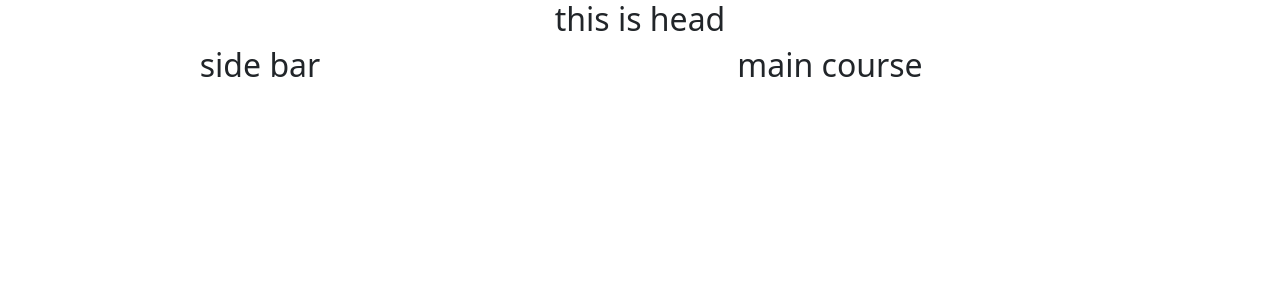
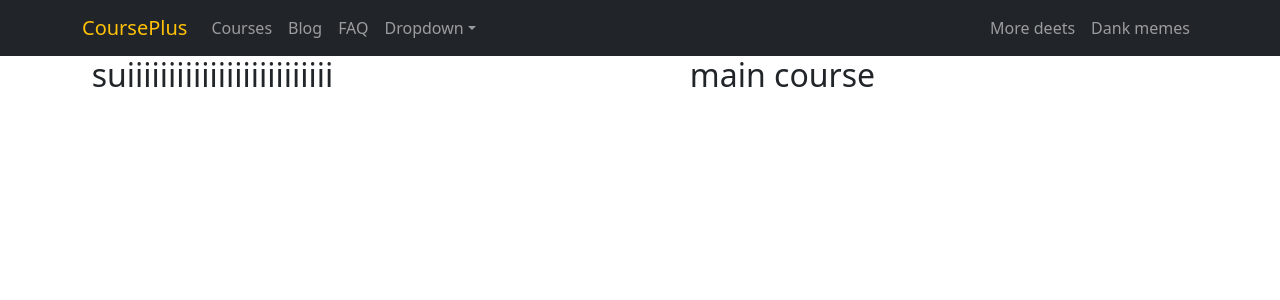
Before and after one commit to Yeamin0007/language-course-plus-client, a React (Create React App) app: page /courses in a window 1280 px wide. Shown: the top 300 px of the page. Built offline with nearby package versions, Linux system fonts and the light colour scheme.

Commit message:
commit header

```diff
--- a/src/Bars/Header/Header.js
+++ b/src/Bars/Header/Header.js
@@ -1,9 +1,43 @@
 import React from 'react';
+import Container from 'react-bootstrap/Container';
+import Nav from 'react-bootstrap/Nav';
+import Navbar from 'react-bootstrap/Navbar';
+import NavDropdown from 'react-bootstrap/NavDropdown';
+
 
 const Header = () => {
     return (
         <div>
-            <h2>this is head</h2>
+            <Navbar collapseOnSelect expand="lg" bg="dark" variant="dark">
+      <Container>
+        <Navbar.Brand className='text-warning' href="/">CoursePlus</Navbar.Brand>
+        <Navbar.Toggle aria-controls="responsive-navbar-nav" />
+        <Navbar.Collapse id="responsive-navbar-nav">
+          <Nav className="me-auto">
+            <Nav.Link href="/courses">Courses</Nav.Link>
+            <Nav.Link href="/blog">Blog</Nav.Link>
+            <Nav.Link href="/faq">FAQ</Nav.Link>
+            <NavDropdown title="Dropdown" id="collasible-nav-dropdown">
+              <NavDropdown.Item href="#action/3.1">Action</NavDropdown.Item>
+              <NavDropdown.Item href="#action/3.2">
+                Another action
+              </NavDropdown.Item>
+              <NavDropdown.Item href="#action/3.3">Something</NavDropdown.Item>
+              <NavDropdown.Divider />
+              <NavDropdown.Item href="#action/3.4">
+                Separated link
+              </NavDropdown.Item>
+            </NavDropdown>
+          </Nav>
+          <Nav>
+            <Nav.Link href="#deets">More deets</Nav.Link>
+            <Nav.Link eventKey={2} href="#memes">
+              Dank memes
+            </Nav.Link>
+          </Nav>
+        </Navbar.Collapse>
+      </Container>
+    </Navbar>
         </div>
     );
 };
--- a/src/Bars/LeftSideBar/LeftBar.js
+++ b/src/Bars/LeftSideBar/LeftBar.js
@@ -3,7 +3,7 @@ import React from 'react';
 const LeftBar = () => {
     return (
         <div>
-
+            <h2>suiiiiiiiiiiiiiiiiiiiiiiiii</h2>
         </div>
     );
 };
--- a/src/pages/Blog/Blog.js
+++ b/src/pages/Blog/Blog.js
@@ -3,7 +3,7 @@ import React from 'react';
 const Blog = () => {
     return (
         <div>
-
+            <h2>this is blog</h2>
         </div>
     );
 };
--- a/src/pages/Courses/Courses.js
+++ b/src/pages/Courses/Courses.js
@@ -1,14 +1,15 @@
 import React from 'react';
 import { Container, Row, Col } from 'react-bootstrap';
+import LeftBar from '../../Bars/LeftSideBar/LeftBar';
 
 const Courses = () => {
     return (
         <Container>
              <Row>
-                <Col lg="4">
-                    <h2>side bar</h2>
+                <Col lg="3">
+                    <LeftBar></LeftBar>
                 </Col>
-                <Col lg="8">
+                <Col lg="9">
                     <h2>main course</h2>
                 </Col>
              </Row>
--- a/src/pages/FAQ/Faq.js
+++ b/src/pages/FAQ/Faq.js
@@ -3,7 +3,7 @@ import React from 'react';
 const Faq = () => {
     return (
         <div>
-
+            <h2>this is Faq</h2>
         </div>
     );
 };
```
